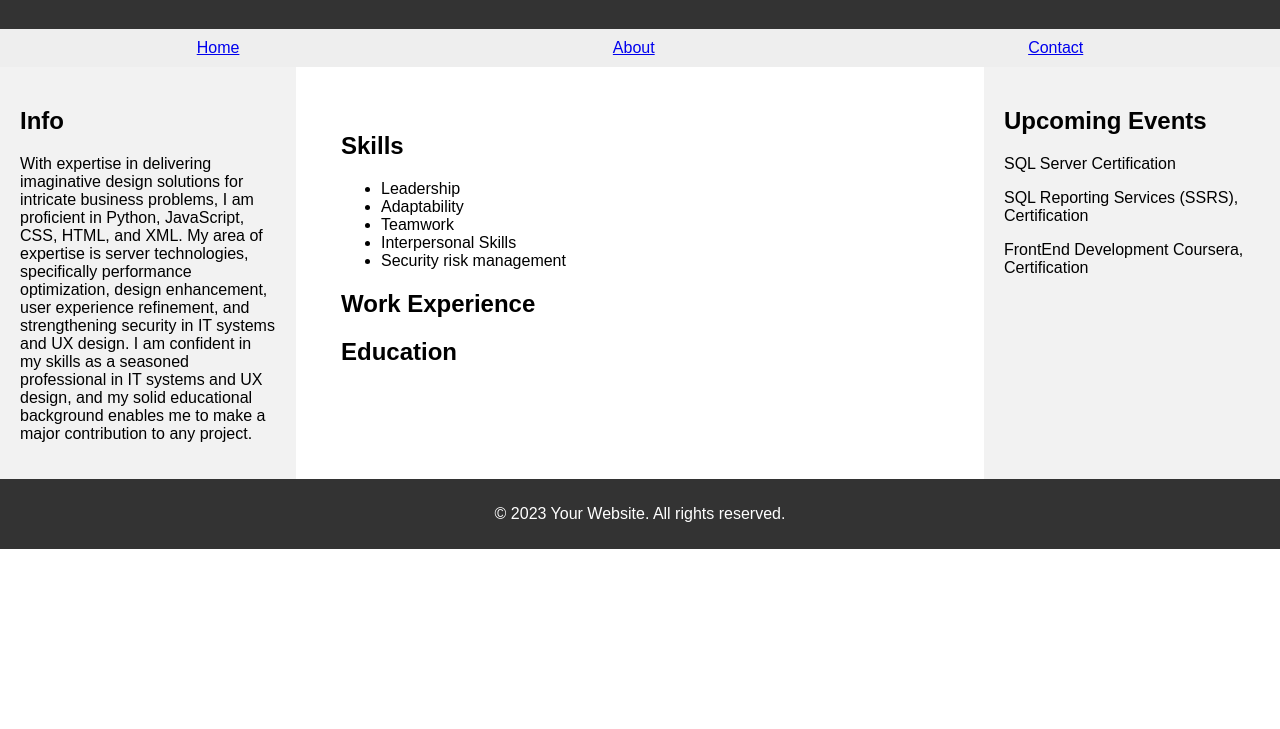
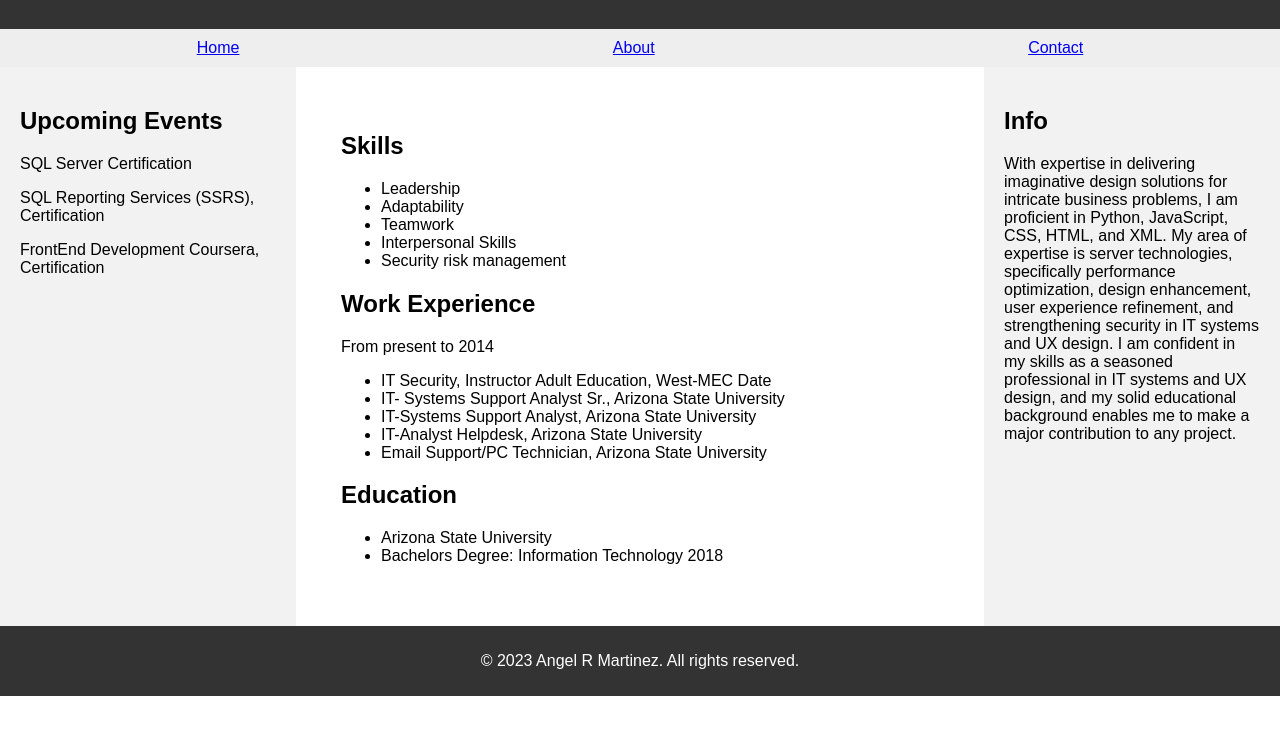
Before and after one commit to rogersmithstandard18/phxcon, a plain HTML site: page index.html in a window 1280 px wide. Shown: the part 71-800 px from the top of the page. Drawn offline with Linux system fonts and the light colour scheme.

Commit message:
Update index.html

```diff
--- a/index.html
+++ b/index.html
@@ -19,16 +19,14 @@
   </nav>
 
   <section>
+
     <div id="left-sidebar">
-      <h2>Info</h2>
-      <p>With expertise in delivering imaginative design solutions for
-        intricate business problems, I am proficient in Python, JavaScript, CSS, HTML, and XML.
-        My area of expertise is server technologies, specifically performance optimization,
-        design enhancement, user experience refinement, and strengthening security in IT systems and UX design.
-        I am confident in my skills as a seasoned professional in IT systems and UX design, and my solid
-        educational background enables me to make a major contribution to any project.</p>
-      <!-- Add left sidebar content here -->
-    </div>
+        <h2>Upcoming Events</h2>
+        <p>SQL Server Certification</p>
+        <p>SQL Reporting Services (SSRS), Certification</p>
+        <p>FrontEnd Development Coursera, Certification</p>
+        <!-- Add right sidebar content here -->
+      </div>
 
     <div id="main-content">
       <h2>Skills</h2>
@@ -41,22 +39,38 @@
         </ul>
 
       <h2>Work Experience</h2>
-
+      <p>From present to 2014</p>
+      <ul>
+        <li>IT Security, Instructor Adult Education, West-MEC Date </li>
+        <li>IT- Systems Support Analyst Sr., Arizona State University</li>
+        <li>IT-Systems Support Analyst, Arizona State University</li>
+        <li>IT-Analyst Helpdesk, Arizona State University</li>
+        <li>Email Support/PC Technician, Arizona State University</li>
+      </ul>
       <h2>Education</h2>
+      <ul>
+        <li>Arizona State University</li>
+        <li>Bachelors Degree: Information Technology 2018</li>
+      </ul>
       <!-- Add main content here -->
     </div>
 
+
+
     <div id="right-sidebar">
-      <h2>Upcoming Events</h2>
-      <p>SQL Server Certification</p>
-      <p>SQL Reporting Services (SSRS), Certification</p>
-      <p>FrontEnd Development Coursera, Certification</p>
-      <!-- Add right sidebar content here -->
-    </div>
+        <h2>Info</h2>
+        <p>With expertise in delivering imaginative design solutions for
+          intricate business problems, I am proficient in Python, JavaScript, CSS, HTML, and XML.
+          My area of expertise is server technologies, specifically performance optimization,
+          design enhancement, user experience refinement, and strengthening security in IT systems and UX design.
+          I am confident in my skills as a seasoned professional in IT systems and UX design, and my solid
+          educational background enables me to make a major contribution to any project.</p>
+        <!-- Add left sidebar content here -->
+      </div>
   </section>
 
   <footer>
-    <p>&copy; 2023 Your Website. All rights reserved.</p>
+    <p>&copy; 2023 Angel R Martinez. All rights reserved.</p>
   </footer>
 
 </body>
```
